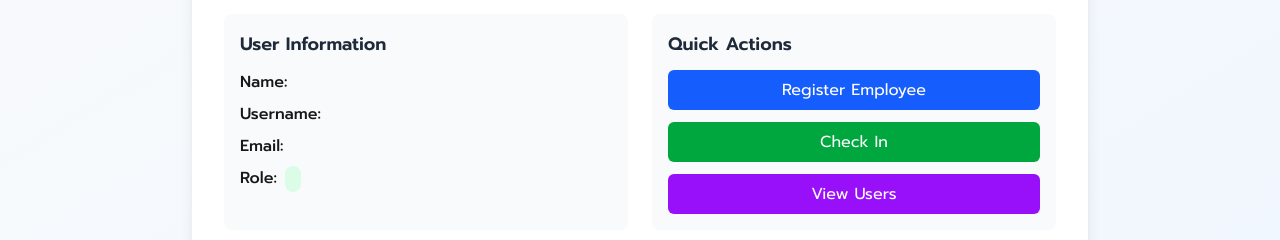
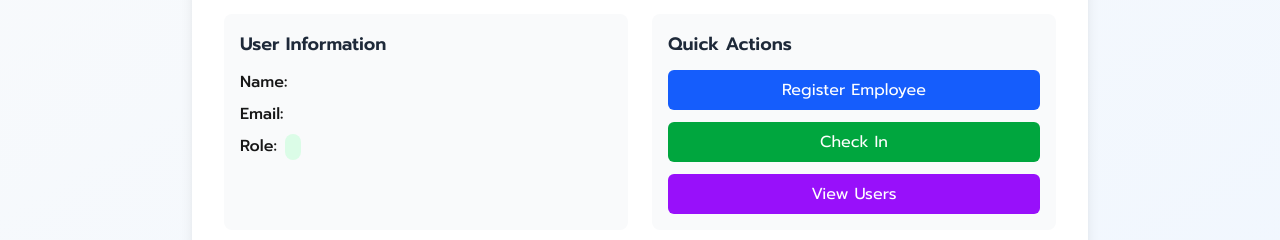
Before and after one commit to sanyath007/next15-mhc9-hr-app, a Next.js app: page /dashboard in a window 1280 px wide. Shown: the part 154-394 px from the top of the page. Built offline with nearby package versions, Linux system fonts and the light colour scheme; no server answers.

Commit message:
reflactor: update user's prop in DashboardPage

```diff
--- a/src/app/(pages)/dashboard/page.tsx
+++ b/src/app/(pages)/dashboard/page.tsx
@@ -21,7 +21,6 @@ export default function DashboardPage() {
                         <h2 className="text-lg font-semibold text-gray-800 mb-3">User Information</h2>
                         <div className="space-y-2">
                             <p><span className="font-medium">Name:</span> {session?.user?.name}</p>
-                            <p><span className="font-medium">Username:</span> {session?.user?.username}</p>
                             <p><span className="font-medium">Email:</span> {session?.user?.email}</p>
                             <p><span className="font-medium">Role:</span>
                                 <span className={`ml-2 px-2 py-1 rounded-full text-xs font-medium ${
@@ -32,9 +31,9 @@ export default function DashboardPage() {
                                     {session?.user?.role}
                                 </span>
                             </p>
-                            {session?.user?.departmentId && (
+                            {/* {session?.user?.departmentId && (
                                 <p><span className="font-medium">Department ID:</span> {session?.user?.departmentId}</p>
-                            )}
+                            )} */}
                         </div>
                     </div>
 
```
